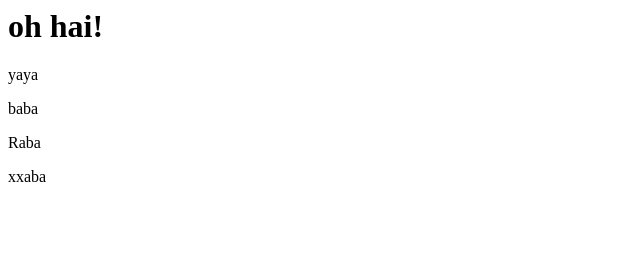
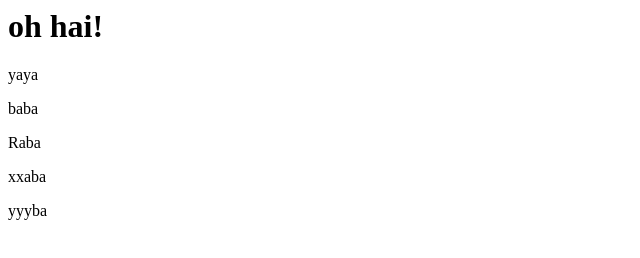
Before and after one commit to HackerJAMS/test-node-deploy, a website: page client/index.html in a window 1280 px wide. Shown: the full height of the page, 0-640 px from the left. Drawn offline with Linux system fonts and the light colour scheme.

Commit message:
test deploy npm install

```diff
--- a/client/index.html
+++ b/client/index.html
@@ -3,3 +3,4 @@
 <p>baba</p>
 <p>Raba</p>
 <p>xxaba</p>
+<p>yyyba</p>
```
